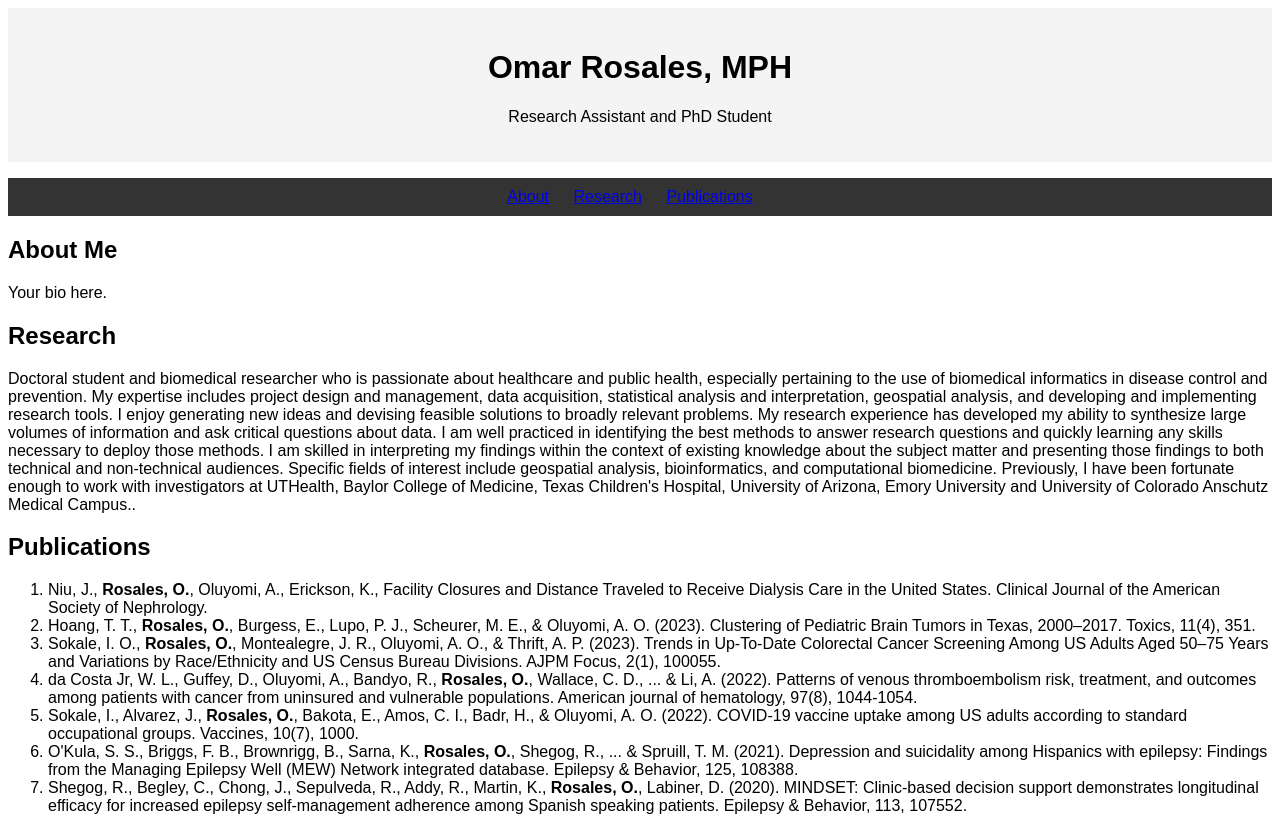
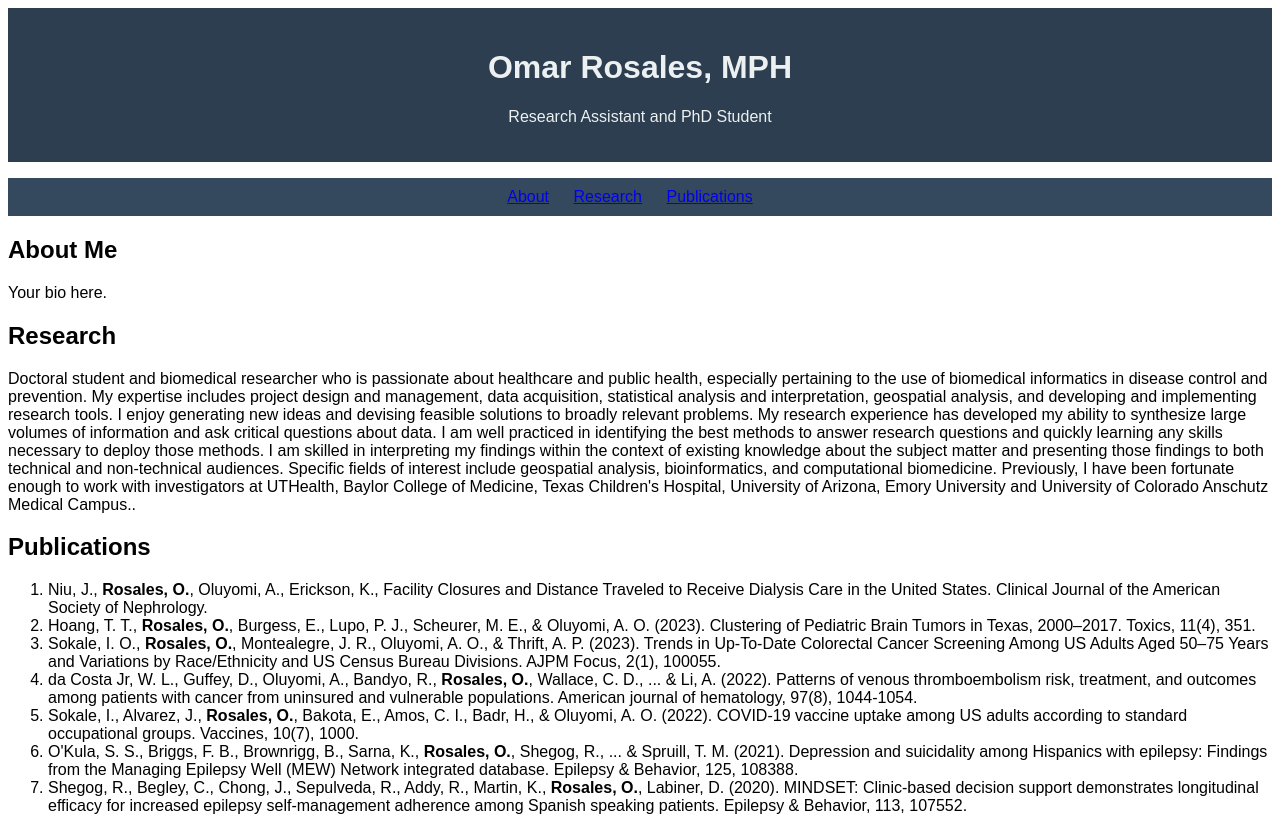
Before and after one commit to Omar-Rosales/Omar-Rosales.github.io, a plain HTML site: page index.html in a window 1280 px wide. Drawn offline with Linux system fonts and the light colour scheme.

Commit message:
Update style.css

```diff
--- a/style.css
+++ b/style.css
@@ -2,13 +2,14 @@ body {
   font-family: Arial, sans-serif;
 }
 header {
-  background-color: #f4f4f4;
+  background-color: #2c3e50;  /* Dark Blue */
+  color: #ecf0f1;  /* Off White */
   text-align: center;
   padding: 20px;
 }
 nav ul {
-  background-color: #333;
-  color: white;
+  background-color: #34495e;  /* Slightly Lighter Dark Blue */
+  color: #ecf0f1;  /* Off White */
   text-align: center;
   padding: 10px;
 }
```
